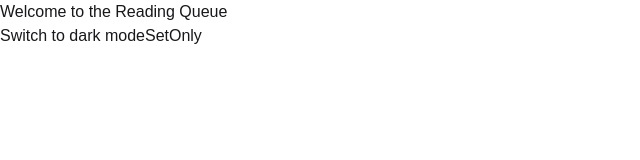
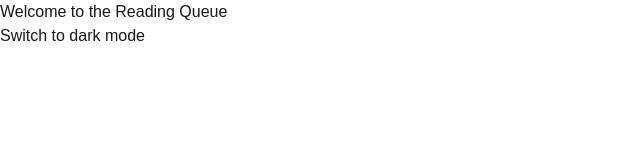
Before and after one commit to c0nsy/Reading-Queue, a Next.js app in the folder reading-queue/: page / in a window 1280 px wide. Shown: the top 160 px of the page, without its empty margins (0-640 px from the left). Built offline with nearby package versions, Linux system fonts and the light colour scheme.

Commit message:
Updated Provider structure - moved providers into AppProviders - AppProviders is given to all routes since it is mounted in the layout - Deleted setonly as it is no longer needed

```diff
--- a/reading-queue/app/components/SetOnly.tsx
+++ /dev/null
@@ -1,19 +0,0 @@
-'use client';
-import { useContext } from "react"
-import { ThemeDispatchContext } from "./providers/ThemeProvider"
-
-
-
-export function SetOnly(){
-    const setTheme = useContext(ThemeDispatchContext)
-    console.log('SetOnly rendered')
-    function handleOnClick(){
-        console.log("SetOnly clicked, triggering setter")
-        setTheme((prev) => (prev === 'light' ? 'dark': 'light'))
-    }
-    return(
-        <>
-            <button onClick={handleOnClick}>SetOnly</button>
-        </>
-    )
-}
--- /dev/null
+++ b/reading-queue/app/components/providers/AppProviders.tsx
@@ -0,0 +1,11 @@
+"use client";
+import { ThemeProvider } from "./ThemeProvider";
+import { ReactNode } from "react";
+
+export function AppProviders({ children }: { children: ReactNode }) {
+  return (
+    <>
+      <ThemeProvider>{children}</ThemeProvider>
+    </>
+  );
+}
--- a/reading-queue/app/layout.tsx
+++ b/reading-queue/app/layout.tsx
@@ -1,3 +1,5 @@
+import { AppProviders } from "./components/providers/AppProviders";
+
 import type { Metadata } from "next";
 import { Geist, Geist_Mono } from "next/font/google";
 import "./globals.css";
@@ -27,7 +29,9 @@ export default function RootLayout({
       lang="en"
       className={`${geistSans.variable} ${geistMono.variable} h-full antialiased`}
     >
-      <body className="min-h-full flex flex-col bg-white text-zinc-900 dark:bg-zinc-950 dark:text-zinc-100">{children}</body>
+      <body className="min-h-full flex flex-col bg-white text-zinc-900 dark:bg-zinc-950 dark:text-zinc-100">
+        <AppProviders>{children}</AppProviders>
+      </body>
     </html>
   );
 }
--- a/reading-queue/app/page.tsx
+++ b/reading-queue/app/page.tsx
@@ -1,5 +1,4 @@
 import { ThemeProvider } from "./components/providers/ThemeProvider";
-import { SetOnly } from "./components/SetOnly";
 import { ThemeButton } from "./components/ThemeButton";
 // import { ArticleAction } from "./types/Action";
 
@@ -40,7 +39,6 @@ export default function Home() {
           <h1>Welcome to the Reading Queue</h1>
           {/* change the theme */}
           <ThemeButton />
-        <SetOnly />
         </div>
       </ThemeProvider>
     </>
```
Lines whose indentation alone changed are shown as unchanged.
